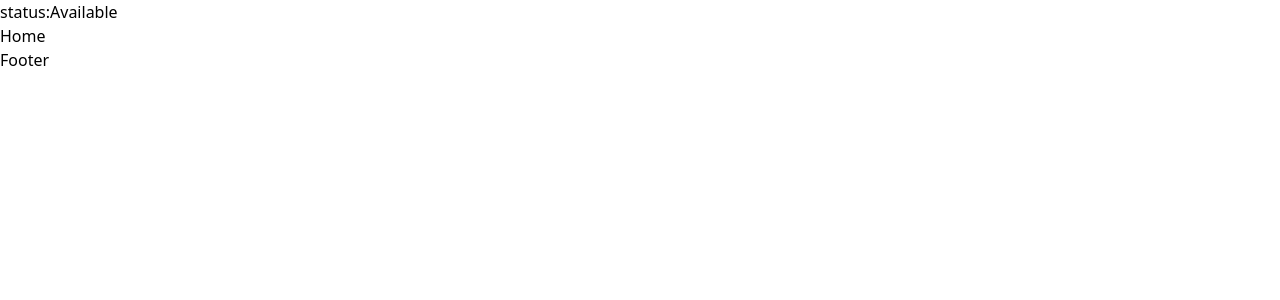
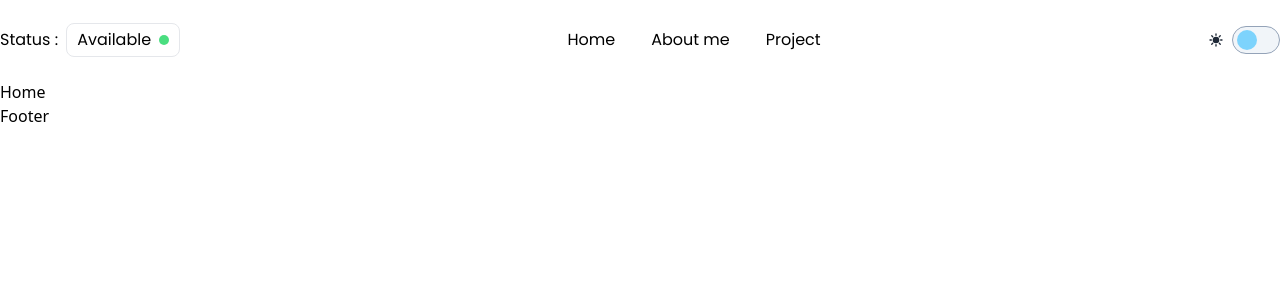
Before and after one commit to ariframaps/portofolio, a React (Create React App) app: page / in a window 1280 px wide. Shown: the top 300 px of the page. Built offline with nearby package versions, Linux system fonts and the light colour scheme.

Commit message:
header interface and darkmode toggle button

```diff
--- a/src/components/layout/Header.jsx
+++ b/src/components/layout/Header.jsx
@@ -1,10 +1,25 @@
+import { DarkmodeToggle } from "../others/DarkmodeToggle"
+
 export const Header = () => {
     return (
-        <header>
-            <div>
-                <div>status:
-                    <span>Available</span>
+        <header className="font-poppins text-base">
+            <div className="m-auto h-20 flex justify-between items-center max-w-screen-3xl">
+                {/* status */}
+                <div className="flex items-center">
+                    Status :
+                    <span className="flex items-center ms-2 border px-2.5 py-1 rounded-lg">
+                        Available
+                        <svg className="ms-2 w-2.5 h-2.5 bg-green-400 rounded-full"></svg>
+                    </span>
                 </div>
+                {/* navigation */}
+                <nav className="list-none flex gap-x-9">
+                    <li>Home</li>
+                    <li>About me</li>
+                    <li>Project</li>
+                </nav>
+                {/* dark mode toggle*/}
+                <DarkmodeToggle />
             </div>
         </header>
     )
--- a/src/components/others/DarkmodeToggle.jsx
+++ b/src/components/others/DarkmodeToggle.jsx
@@ -1,5 +1,28 @@
+import { useState } from "react"
+
 export const DarkmodeToggle = () => {
+    const [darkMode, setDarkMode] = useState(false);
+
+    function handleDarkModeToggle() {
+        setDarkMode(!darkMode);
+    }
+
     return (
-        <div>DarkmodeToggle</div>
+        <div className="flex items-center gap-x-2">
+            {/* moon / sun logo */}
+            <svg className="w-4 h-4 text-gray-800 dark:text-yellow-400" aria-hidden="true" xmlns="http://www.w3.org/2000/svg" width="24" height="24" fill="currentColor" viewBox="0 0 24 24">
+                {darkMode ? (
+                    <path fillRule="evenodd" d="M11.675 2.015a.998.998 0 0 0-.403.011C6.09 2.4 2 6.722 2 12c0 5.523 4.477 10 10 10 4.356 0 8.058-2.784 9.43-6.667a1 1 0 0 0-1.02-1.33c-.08.006-.105.005-.127.005h-.001l-.028-.002A5.227 5.227 0 0 0 20 14a8 8 0 0 1-8-8c0-.952.121-1.752.404-2.558a.996.996 0 0 0 .096-.428V3a1 1 0 0 0-.825-.985Z" clipRule="evenodd" />
+                ) : (
+                    <path fill-rule="evenodd" d="M13 3a1 1 0 1 0-2 0v2a1 1 0 1 0 2 0V3ZM6.343 4.929A1 1 0 0 0 4.93 6.343l1.414 1.414a1 1 0 0 0 1.414-1.414L6.343 4.929Zm12.728 1.414a1 1 0 0 0-1.414-1.414l-1.414 1.414a1 1 0 0 0 1.414 1.414l1.414-1.414ZM12 7a5 5 0 1 0 0 10 5 5 0 0 0 0-10Zm-9 4a1 1 0 1 0 0 2h2a1 1 0 1 0 0-2H3Zm16 0a1 1 0 1 0 0 2h2a1 1 0 1 0 0-2h-2ZM7.757 17.657a1 1 0 1 0-1.414-1.414l-1.414 1.414a1 1 0 1 0 1.414 1.414l1.414-1.414Zm9.9-1.414a1 1 0 0 0-1.414 1.414l1.414 1.414a1 1 0 0 0 1.414-1.414l-1.414-1.414ZM13 19a1 1 0 1 0-2 0v2a1 1 0 1 0 2 0v-2Z" clip-rule="evenodd" />
+                )}
+            </svg>
+
+
+            {/* toggle */}
+            <div onClick={handleDarkModeToggle} className={`${darkMode ? 'justify-end bg-sky-300' : ' justify-start bg-slate-100'} flex items-center p-1 w-12 h-7 rounded-2xl border border-slate-400`}>
+                <circle className={`block w-5 h-5 rounded-full ${darkMode ? 'bg-slate-100' : ' bg-sky-300'}`} />
+            </div>
+        </div>
     )
 }
--- a/src/styles/output.css
+++ b/src/styles/output.css
@@ -545,15 +545,291 @@ video {
   --tw-contain-style:  ;
 }
 
+.m-auto {
+  margin: auto;
+}
+
+.ms-1 {
+  margin-inline-start: 0.25rem;
+}
+
+.ms-2 {
+  margin-inline-start: 0.5rem;
+}
+
+.ms-4 {
+  margin-inline-start: 1rem;
+}
+
+.block {
+  display: block;
+}
+
+.inline {
+  display: inline;
+}
+
+.flex {
+  display: flex;
+}
+
+.h-6 {
+  height: 1.5rem;
+}
+
+.h-24 {
+  height: 6rem;
+}
+
+.h-20 {
+  height: 5rem;
+}
+
+.h-4 {
+  height: 1rem;
+}
+
+.h-2 {
+  height: 0.5rem;
+}
+
+.h-2\.5 {
+  height: 0.625rem;
+}
+
+.h-7 {
+  height: 1.75rem;
+}
+
+.h-5 {
+  height: 1.25rem;
+}
+
+.w-6 {
+  width: 1.5rem;
+}
+
+.w-4 {
+  width: 1rem;
+}
+
+.w-2 {
+  width: 0.5rem;
+}
+
+.w-2\.5 {
+  width: 0.625rem;
+}
+
+.w-12 {
+  width: 3rem;
+}
+
+.w-5 {
+  width: 1.25rem;
+}
+
+.w-14 {
+  width: 3.5rem;
+}
+
+.max-w-screen-3xl {
+  max-width: 1600px;
+}
+
+.list-none {
+  list-style-type: none;
+}
+
+.items-center {
+  align-items: center;
+}
+
+.justify-start {
+  justify-content: flex-start;
+}
+
+.justify-end {
+  justify-content: flex-end;
+}
+
+.justify-between {
+  justify-content: space-between;
+}
+
+.gap-x-9 {
+  column-gap: 2.25rem;
+}
+
+.gap-x-2 {
+  column-gap: 0.5rem;
+}
+
+.rounded-md {
+  border-radius: 0.375rem;
+}
+
+.rounded-lg {
+  border-radius: 0.5rem;
+}
+
+.rounded-full {
+  border-radius: 9999px;
+}
+
+.rounded-xl {
+  border-radius: 0.75rem;
+}
+
+.rounded-2xl {
+  border-radius: 1rem;
+}
+
+.border {
+  border-width: 1px;
+}
+
+.border-black {
+  --tw-border-opacity: 1;
+  border-color: rgb(0 0 0 / var(--tw-border-opacity));
+}
+
+.border-slate-300 {
+  --tw-border-opacity: 1;
+  border-color: rgb(203 213 225 / var(--tw-border-opacity));
+}
+
+.border-slate-400 {
+  --tw-border-opacity: 1;
+  border-color: rgb(148 163 184 / var(--tw-border-opacity));
+}
+
+.bg-red-200 {
+  --tw-bg-opacity: 1;
+  background-color: rgb(254 202 202 / var(--tw-bg-opacity));
+}
+
+.bg-green-400 {
+  --tw-bg-opacity: 1;
+  background-color: rgb(74 222 128 / var(--tw-bg-opacity));
+}
+
+.bg-blue-300 {
+  --tw-bg-opacity: 1;
+  background-color: rgb(147 197 253 / var(--tw-bg-opacity));
+}
+
+.bg-white {
+  --tw-bg-opacity: 1;
+  background-color: rgb(255 255 255 / var(--tw-bg-opacity));
+}
+
+.bg-slate-200 {
+  --tw-bg-opacity: 1;
+  background-color: rgb(226 232 240 / var(--tw-bg-opacity));
+}
+
+.bg-slate-100 {
+  --tw-bg-opacity: 1;
+  background-color: rgb(241 245 249 / var(--tw-bg-opacity));
+}
+
+.bg-sky-500 {
+  --tw-bg-opacity: 1;
+  background-color: rgb(14 165 233 / var(--tw-bg-opacity));
+}
+
+.bg-sky-400 {
+  --tw-bg-opacity: 1;
+  background-color: rgb(56 189 248 / var(--tw-bg-opacity));
+}
+
+.bg-sky-300 {
+  --tw-bg-opacity: 1;
+  background-color: rgb(125 211 252 / var(--tw-bg-opacity));
+}
+
+.bg-sky-200 {
+  --tw-bg-opacity: 1;
+  background-color: rgb(186 230 253 / var(--tw-bg-opacity));
+}
+
+.p-1 {
+  padding: 0.25rem;
+}
+
+.px-3 {
+  padding-left: 0.75rem;
+  padding-right: 0.75rem;
+}
+
+.py-2 {
+  padding-top: 0.5rem;
+  padding-bottom: 0.5rem;
+}
+
+.py-2\.5 {
+  padding-top: 0.625rem;
+  padding-bottom: 0.625rem;
+}
+
+.px-2 {
+  padding-left: 0.5rem;
+  padding-right: 0.5rem;
+}
+
+.px-2\.5 {
+  padding-left: 0.625rem;
+  padding-right: 0.625rem;
+}
+
+.py-1 {
+  padding-top: 0.25rem;
+  padding-bottom: 0.25rem;
+}
+
 .font-poppins {
   font-family: Poppins, sans-serif;
 }
 
-.font-lato {
-  font-family: Lato, sans-serif;
+.text-base {
+  font-size: 1rem;
+  line-height: 1.5rem;
 }
 
-.text-3xl {
-  font-size: 1.875rem;
-  line-height: 2.25rem;
+.text-gray-800 {
+  --tw-text-opacity: 1;
+  color: rgb(31 41 55 / var(--tw-text-opacity));
 }
+
+@media (prefers-color-scheme: dark) {
+  .dark\:text-white {
+    --tw-text-opacity: 1;
+    color: rgb(255 255 255 / var(--tw-text-opacity));
+  }
+
+  .dark\:text-slate-700 {
+    --tw-text-opacity: 1;
+    color: rgb(51 65 85 / var(--tw-text-opacity));
+  }
+
+  .dark\:text-slate-600 {
+    --tw-text-opacity: 1;
+    color: rgb(71 85 105 / var(--tw-text-opacity));
+  }
+
+  .dark\:text-slate-500 {
+    --tw-text-opacity: 1;
+    color: rgb(100 116 139 / var(--tw-text-opacity));
+  }
+
+  .dark\:text-slate-400 {
+    --tw-text-opacity: 1;
+    color: rgb(148 163 184 / var(--tw-text-opacity));
+  }
+
+  .dark\:text-yellow-400 {
+    --tw-text-opacity: 1;
+    color: rgb(250 204 21 / var(--tw-text-opacity));
+  }
+}
--- a/tailwind.config.js
+++ b/tailwind.config.js
@@ -7,6 +7,9 @@ module.exports = {
         lato: ['Lato', 'sans-serif'],
         poppins: ['Poppins', 'sans-serif'],
       },
+      maxWidth: {
+        'screen-3xl': '1600px'
+      }
     },
   },
   plugins: [],
```
